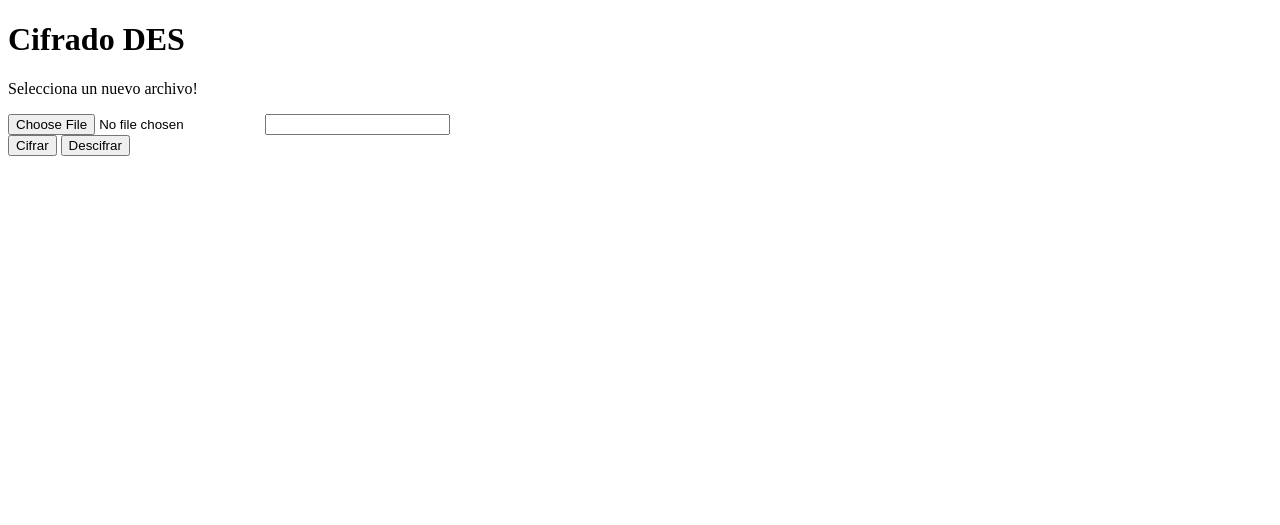
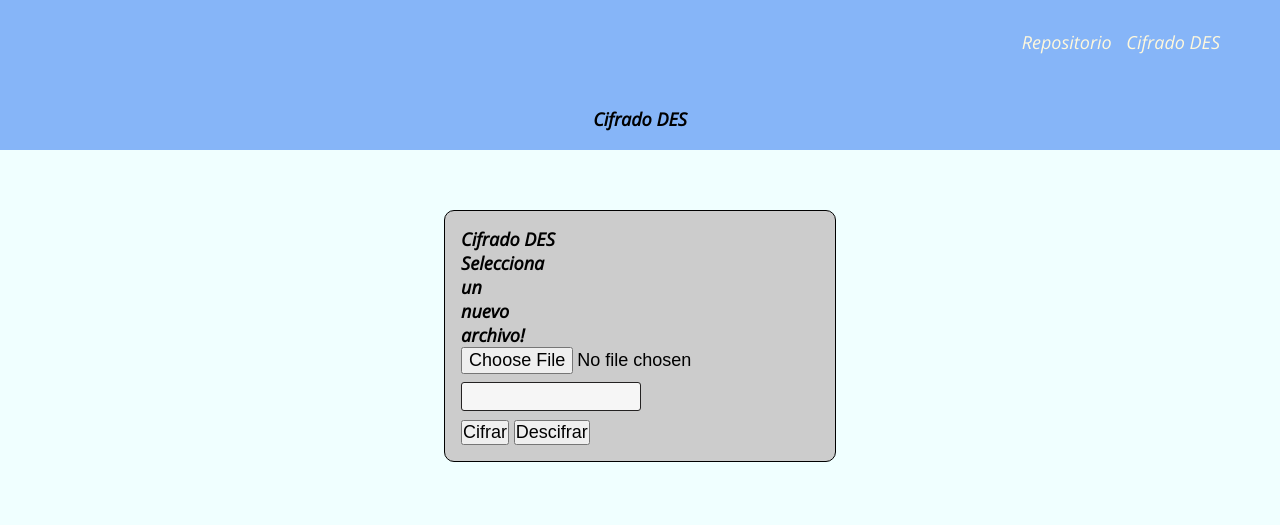
Before and after one commit to Maurisantiagol/DESMAURININ, a website: page index.html in a window 1280 px wide. Drawn offline with nearby package versions, Linux system fonts and the light colour scheme.

Commit message:
css agragado

```diff
--- /dev/null
+++ b/css/Style.css
@@ -0,0 +1,117 @@
+
+form{
+	width:70%;
+	padding:16px;
+	border-radius:10px;
+	margin:auto;
+	background-color:#ccc;
+    border:1px solid #000;
+}
+
+form label{
+	width:72px;
+	font-weight:bold;
+	display:inline-block;
+}
+input[type="text"],
+input[type="email"]{
+
+	width:180px;
+	padding:3px 10px;
+	border:1px solid #242222;
+	border-radius:3px;
+	background-color:#f6f6f6;
+	margin:8px 0;
+	display:inline-block;
+}
+
+input[type="button"]{
+	width:70%;
+	padding:8px 16px;
+	margin-top:32px;
+	border:1px solid rgb(12, 101, 136);
+	border-radius:5px;
+	display:block;
+	color:#fff;
+	background-color:rgb(12, 101, 136);
+}
+
+input[type="button"]:hover{
+	cursor:pointer;
+}
+
+textarea{
+	width:100%;
+	height:100px;
+	border:1px solid #242222;
+	border-radius:3px;
+	background-color:#f6f6f6;
+	margin:8px 0;
+	/*resize: vertical | horizontal | none | both*/
+	resize:none;
+	display:block;
+}
+*{
+    margin: 0;
+    padding: 0;
+    box-sizing: border-box;
+    font-size:large;
+}
+body{
+    background-color: azure;
+    font-family: 'Open Sans', sans-serif;
+}
+.Contenedor{
+    background-color: azure;
+    padding: 60px 0;
+    width: 90%;
+    max-width: 80%;
+    margin: auto;
+    overflow: hidden;
+    display: flex;
+    justify-content: space-evenly;
+}
+.Titulo{
+    color: cornflowerblue;
+    font-size: 50px;
+    text-align: center;
+    margin-bottom: 60px;
+}
+header{
+    width: 100%;
+    height: 150px;
+
+background:  hsla(217, 89%, 61%, 0.61);
+background-size: cover;
+background-attachment: fixed;
+position: relative;
+
+}
+nav{
+    text-align: right;
+    padding: 30px 50px 0 0 ;
+}
+nav > a{
+    color: cornsilk;
+    font-weight: 300;
+    text-decoration: none;
+    margin-right: 10px;
+}
+nav > a:hover{
+    text-decoration: underline;
+
+}
+.square{
+    position: absolute;
+    bottom: 0;
+    width: 100%;
+}
+header .Header{
+    display: flex;
+    height: 130px;
+    width: 100%;
+    align-items: center;
+    justify-content: center;
+    flex-direction: column;
+    text-align: center;
+}
--- a/index.html
+++ b/index.html
@@ -5,10 +5,25 @@
         <meta http-equiv="x-ua-compatible" content="ie=edge" />
         <meta name="viewport" content="width=device-width, initial-scale=1" />
         <title>Cifrado DES</title>
+        <link rel="stylesheet" href="css/Style.css">
+        <link rel="preconnect" href="https://fonts.googleapis.com">
+        <link rel="preconnect" href="https://fonts.gstatic.com" crossorigin>
+        <link href="https://fonts.googleapis.com/css2?family=Open+Sans:ital@1&display=swap" rel="stylesheet">
 
      </head>
     <body>
+        <header>
+            <nav class="BarraDeNavegacion">
+                <a href="https://github.com/Maurisantiagol/DESMAURININ">Repositorio</a>
 
+                <a href="index.html">Cifrado DES</a>
+
+            </nav>
+            <section class="Header"><h1>Cifrado DES</h1></section>
+        </header>
+        <div class="Contenedor">
+            <div class="datos">
+                <article class="datos_1">
         <form id="formulario" method="POST" encType="multipart/form-data">
         <h1>Cifrado DES</h1>
         <p><label>Selecciona un nuevo archivo!</label></p>
@@ -19,6 +34,8 @@
         <input type="submit" onclick="Decifrado(event)" value="Descifrar">
 
         </form>
+    </aside>
+</div></div>
         <script src="app.js"></script>
         <script type="text/javascript" src="resources/js/scripts.js"></script>
     </body>
```
